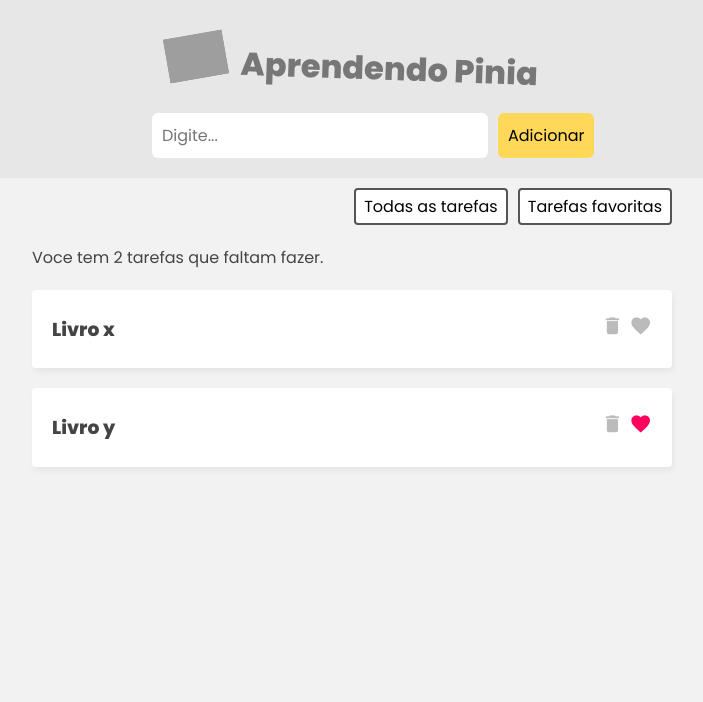
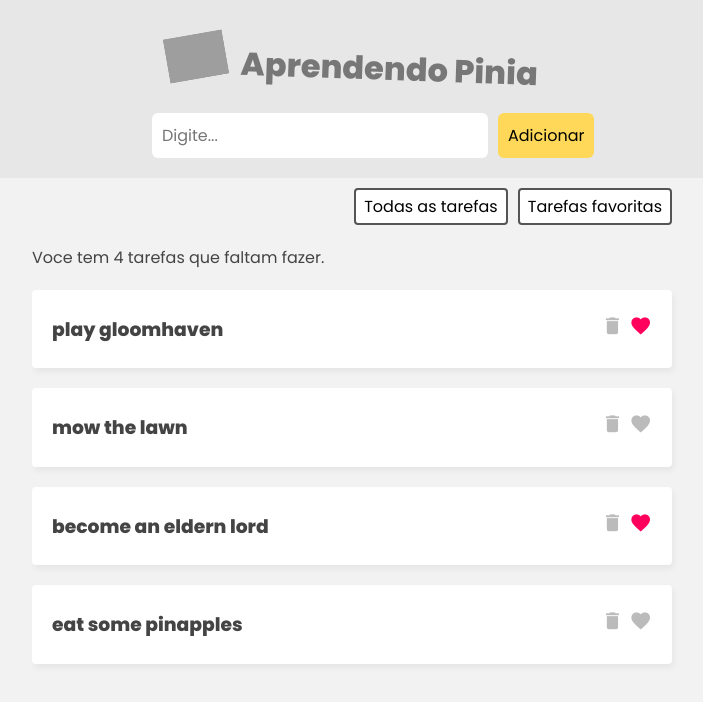
Before and after one commit to enascentedev/Learn-pinia, a Vue app: page / in a window 1280 px wide. Shown: the top 702 px of the page, without its empty margins (288-991 px from the left). Built offline with nearby package versions, Linux system fonts and the light colour scheme; data requests are answered from the project's data file; grey boxes are pictures that could not be loaded.

Commit message:
instalação json server e criação de json tarefas

```diff
--- /dev/null
+++ b/data/db.json
@@ -0,0 +1,35 @@
+{
+	"tasks": [
+		{
+			"id": 1,
+
+			"title": "play gloomhaven",
+
+			"isFav": true
+		},
+
+		{
+			"id": 2,
+
+			"title": "mow the lawn",
+
+			"isFav": false
+		},
+
+		{
+			"title": "become an eldern lord",
+
+			"isFav": true,
+
+			"id": 3
+		},
+
+		{
+			"title": "eat some pinapples",
+
+			"isFav": false,
+
+			"id": 4
+		}
+	]
+}
--- a/src/App.vue
+++ b/src/App.vue
@@ -44,6 +44,9 @@
 	setup() {
 		const taskStore = useTaskStore();
 
+		// fetch tasks
+		taskStore.getTasks();
+
 		const filter = ref("all");
 
 		return { taskStore, filter };
--- a/src/assets/main.css
+++ b/src/assets/main.css
@@ -107,3 +107,14 @@
 	color: #555;
 	font-size: 1em;
 }
+
+/* loading state */
+.loading {
+	max-width: 640px;
+	border: 1px solid #ffd859;
+	background: #ffe9a0;
+	color: #3a3a3a;
+	padding: 5px 0;
+	text-align: center;
+	margin: 30px auto;
+}
--- a/src/stores/TaskStore.js
+++ b/src/stores/TaskStore.js
@@ -2,12 +2,8 @@
 
 export const useTaskStore = defineStore("taskStore", {
 	state: () => ({
-		tasks: [
-			{ id: 1, title: "Livro x", isFav: false },
-			{ id: 2, title: "Livro y", isFav: true },
-		],
-
-		name: "Mario",
+		tasks: [],
+		loading: false,
 	}),
 
 	getters: {
@@ -27,6 +23,16 @@
 		},
 	},
 	actions: {
+		async getTasks() {
+			this.loading = true;
+
+			// get data do json usando json server
+			const res = await fetch("http://localhost:3000/tasks");
+			const data = await res.json();
+
+			this.tasks = data;
+			this.loading = false;
+		},
 		addTask(task) {
 			this.tasks.push(task);
 		},
```
Also changed, not shown: Pinia-Learn.txt.
